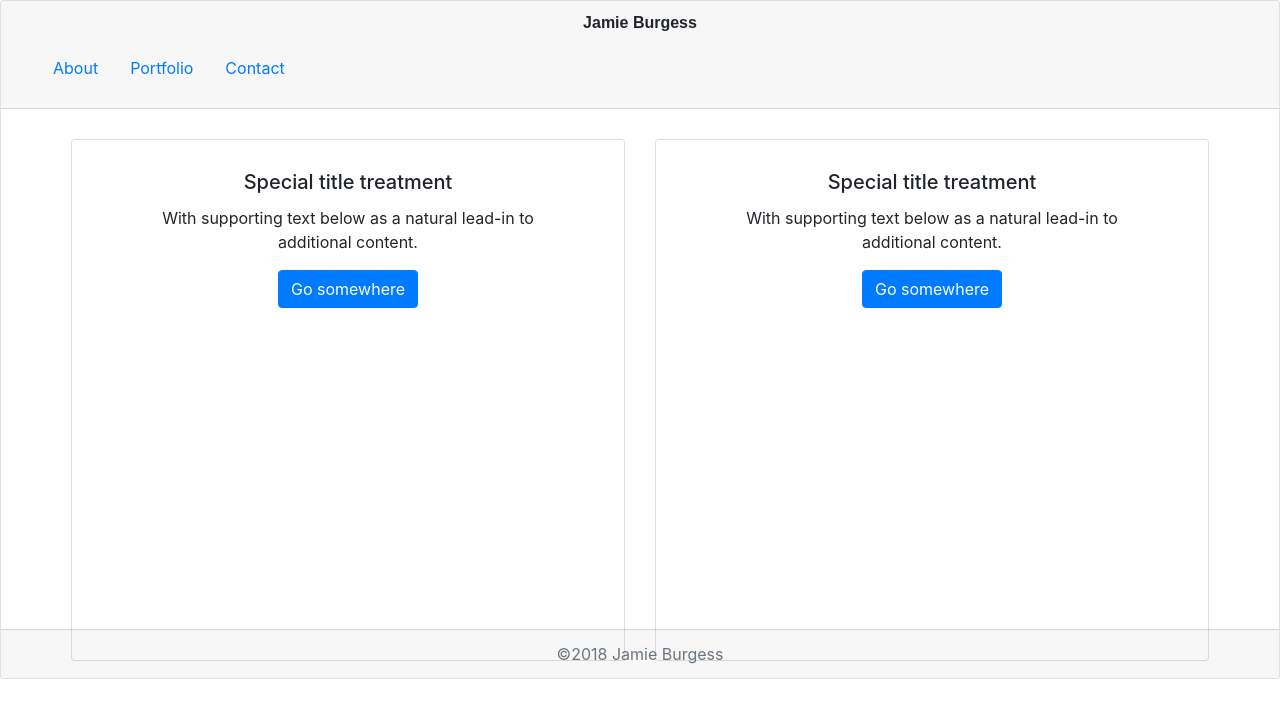
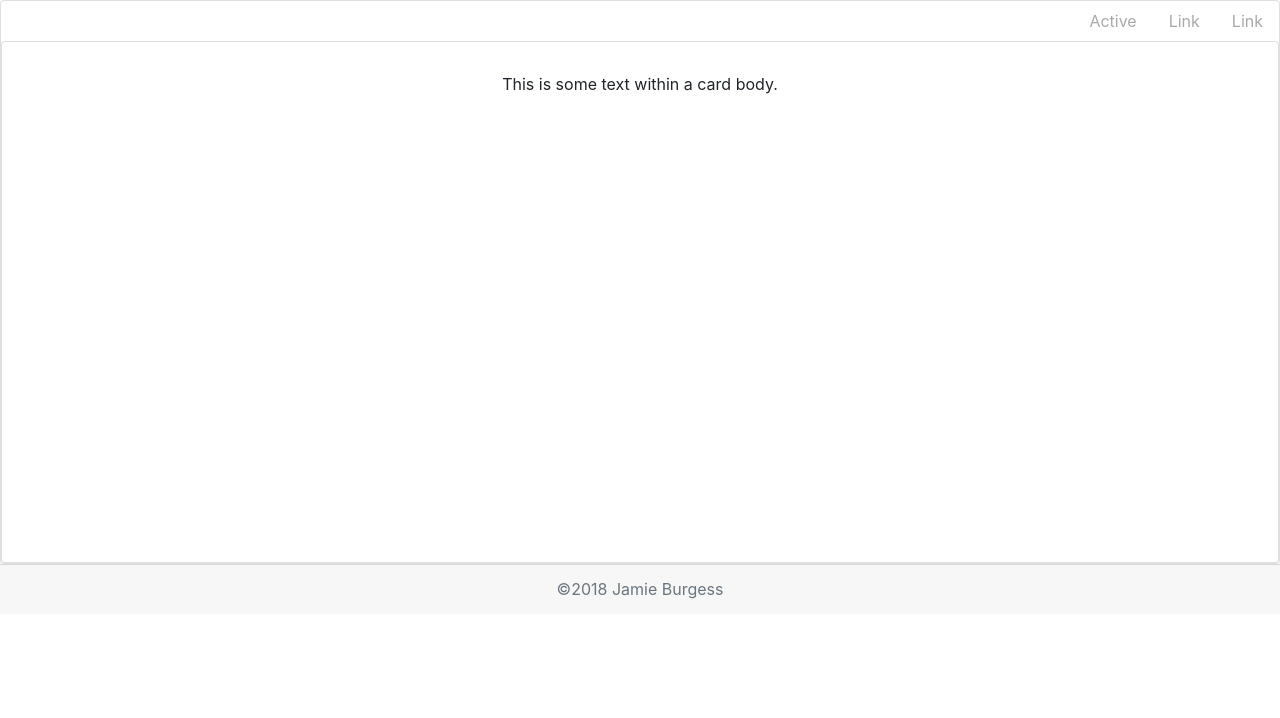
Before and after one commit to jbmarie4/Bootstrap-Portfolio, a plain HTML site: page index.html in a window 1280 px wide. Drawn offline with nearby package versions, Linux system fonts and the light colour scheme.

Commit message:
changed card body and navbar

```diff
--- a/Bootstrap-Practice.css
+++ b/Bootstrap-Practice.css
@@ -5,16 +5,25 @@
 
 h1{
     font-family:Arial, Helvetica, sans-serif;
-    font-size:16px;
+    font-size:25px;
     font-weight: bold;
-    text-decoration-color:teal;
-}
-
-.navbar{
-    text-decoration-color: black;
+    color:white;
+    border: solid teal 2px;
+    background-color:teal;
+    width:200px;
+    height:80px;
 }
 
 .card-footer{
-    position:sticky;
-    z-index:100;
+    position:relative;
+    z-index:1;
+    opacity:1;
+    height:50px;
+    width:100%;
+    text-align:center;
 }
+
+.nav-link{
+    color:darkgray;
+
+}
--- a/index.html
+++ b/index.html
@@ -16,47 +16,30 @@
 
     <div class="card text-center">
             <div class="header">
-                <div class="card-header">
-                <h1>Jamie Burgess</h1>
-                <div class="navbar">
+                <!--<div class="card-header">
+                <h1>Jamie Burgess</h1>-->
                         <ul class="nav justify-content-end">
                                 <li class="nav-item">
-                            <a class="nav-link active" href="#top">About</a>
+                                  <a class="nav-link active" href="#">Active</a>
                                 </li>
                                 <li class="nav-item">
-                            <a class="nav-link" href="portfolio.html">Portfolio</a>
+                                  <a class="nav-link" href="#">Link</a>
                                 </li>
                                 <li class="nav-item">
-                            <a class="nav-link" href="contact.html">Contact</a>
+                                  <a class="nav-link" href="#">Link</a>
                                 </li>
                         </ul>
+                <!--</div>-->
+            </div>
+
+
+            <div class="card">
+                    <div class="card-body">
+                      This is some text within a card body.
                     </div>
             </div>
 
 
-
-
-            <div class="card-body">
-                    <div class="row">
-                            <div class="col-sm-6">
-                              <div class="card">
-                                <div class="card-body">
-                                  <h5 class="card-title">Special title treatment</h5>
-                                  <p class="card-text">With supporting text below as a natural lead-in to additional content.</p>
-                                  <a href="#" class="btn btn-primary">Go somewhere</a>
-                                </div>
-                              </div>
-                            </div>
-                            <div class="col-sm-6">
-                              <div class="card">
-                                <div class="card-body">
-                                  <h5 class="card-title">Special title treatment</h5>
-                                  <p class="card-text">With supporting text below as a natural lead-in to additional content.</p>
-                                  <a href="#" class="btn btn-primary">Go somewhere</a>
-                                </div>
-                              </div>
-                            </div>
-                          </div>
             </div>
             <div class="card-footer text-muted">
               &copy;2018 Jamie Burgess
```
Lines whose indentation alone changed are shown as unchanged.
